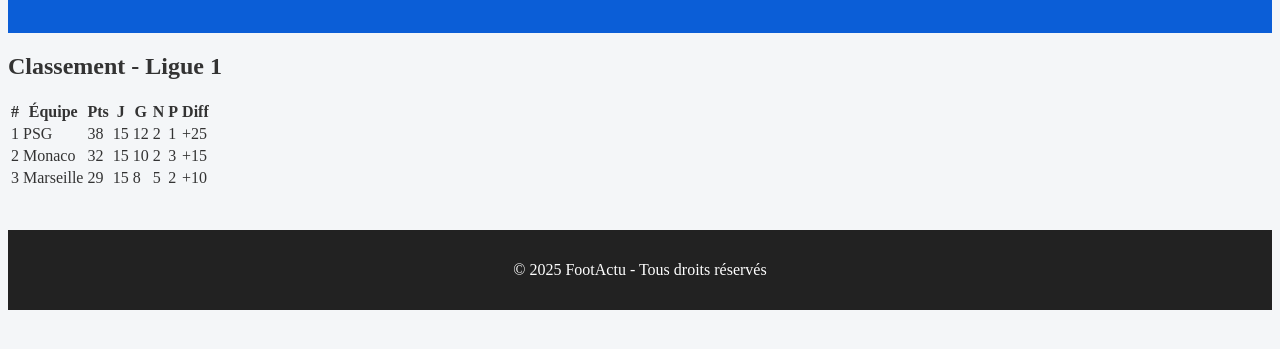
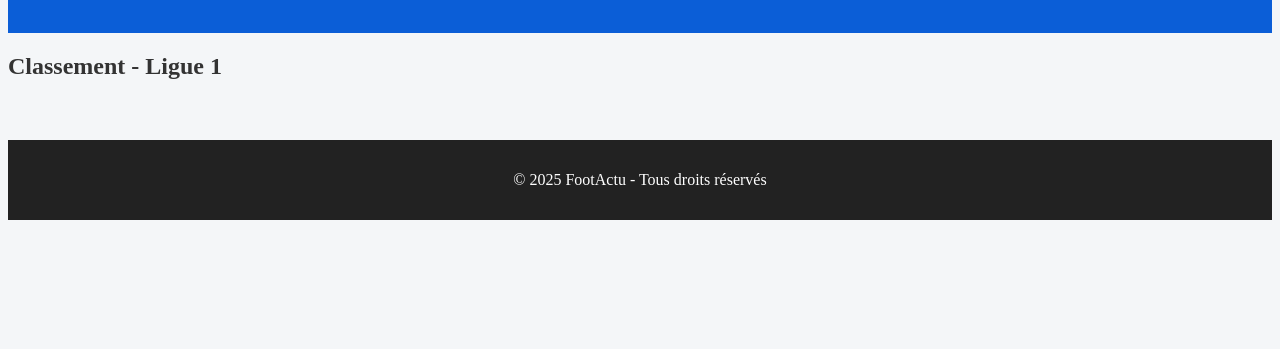
Before and after one commit to wisschacha/actufoot, a plain HTML site: page classement.html in a window 1280 px wide. Shown: the part 75-424 px from the top of the page. Drawn offline with Linux system fonts and the light colour scheme.

Commit message:
Update classement.html

```diff
--- a/classement.html
+++ b/classement.html
@@ -22,50 +22,7 @@
     <h2>Classement - Ligue 1</h2>
 
     <table class="classement-table">
-      <thead>
-        <tr>
-          <th>#</th>
-          <th>Équipe</th>
-          <th>Pts</th>
-          <th>J</th>
-          <th>G</th>
-          <th>N</th>
-          <th>P</th>
-          <th>Diff</th>
-        </tr>
-      </thead>
-      <tbody>
-        <tr>
-          <td>1</td>
-          <td>PSG</td>
-          <td>38</td>
-          <td>15</td>
-          <td>12</td>
-          <td>2</td>
-          <td>1</td>
-          <td>+25</td>
-        </tr>
-        <tr>
-          <td>2</td>
-          <td>Monaco</td>
-          <td>32</td>
-          <td>15</td>
-          <td>10</td>
-          <td>2</td>
-          <td>3</td>
-          <td>+15</td>
-        </tr>
-        <tr>
-          <td>3</td>
-          <td>Marseille</td>
-          <td>29</td>
-          <td>15</td>
-          <td>8</td>
-          <td>5</td>
-          <td>2</td>
-          <td>+10</td>
-        </tr>
-      </tbody>
+      <tbody></tbody>
     </table>
   </main>
 
```
